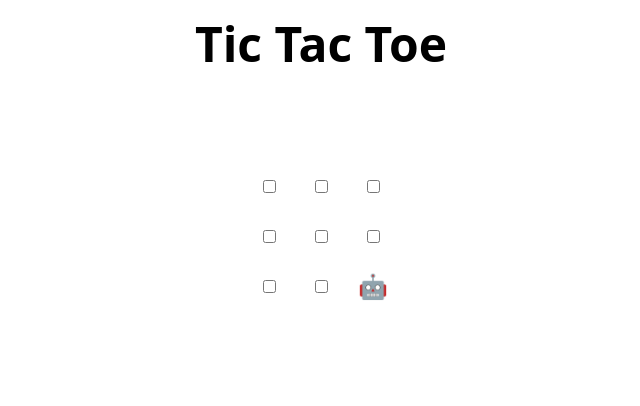
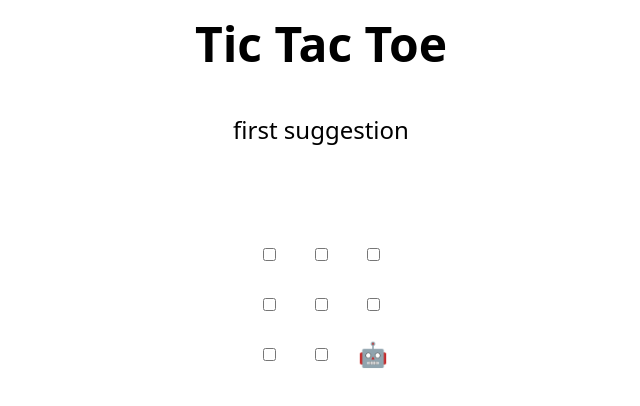
Before and after one commit to michaelhchon/HW4-pullrequests, a plain HTML site: page index.html in a window 1280 px wide. Shown: the whole page, without its empty margins (319-959 px from the left). Drawn offline with Linux system fonts and the light colour scheme.

Commit message:
Update index.html

```diff
--- a/index.html
+++ b/index.html
@@ -44,7 +44,7 @@
     <td><input type="checkbox" /></td>
     <td><input type="checkbox" /></td>
     <td><input type="checkbox" /></td>
-  </tr>
+  first suggestion
 </table>
 
 <h2 hidden>Game over, refresh to play again 🧑‍💻 🤖!</h2>
```
